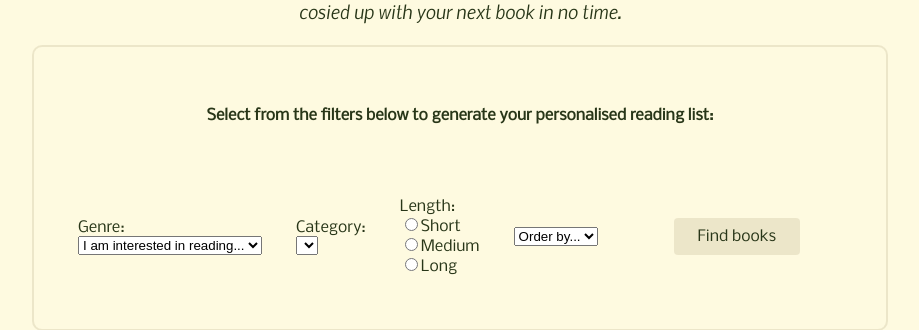
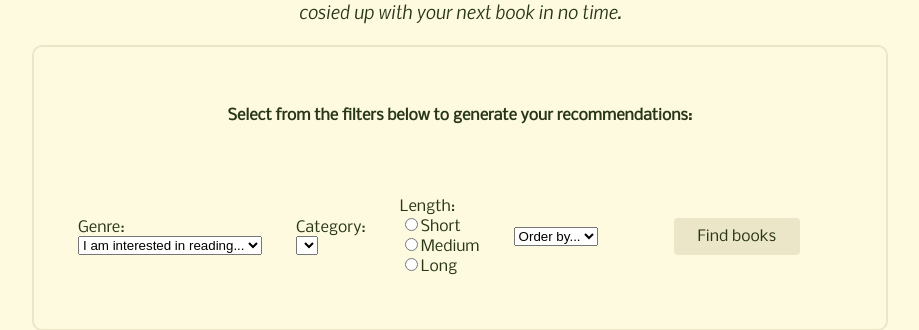
Before and after one commit to milliedavidson/group5-project-codefirstgirlsaloud, a Flask app: page / in a window 1280 px wide. Shown: the part 288-618 px from the top of the page, without its empty margins (180-1099 px from the left). Run offline with Flask 3, Linux system fonts and the light colour scheme; lists and menus that the app fills with data are empty; some web fonts are replaced.

Commit message:
Changes line 13 to "recommendations" instead of "personalised reading list"

```diff
--- a/application/templates/home.html
+++ b/application/templates/home.html
@@ -10,7 +10,7 @@
 
 
     <div class="container">
-        <h4> Select from the filters below to generate your personalised reading list:</h4>
+        <h4> Select from the filters below to generate your recommendations:</h4>
 
         <form action="/" method="POST">
 
```
